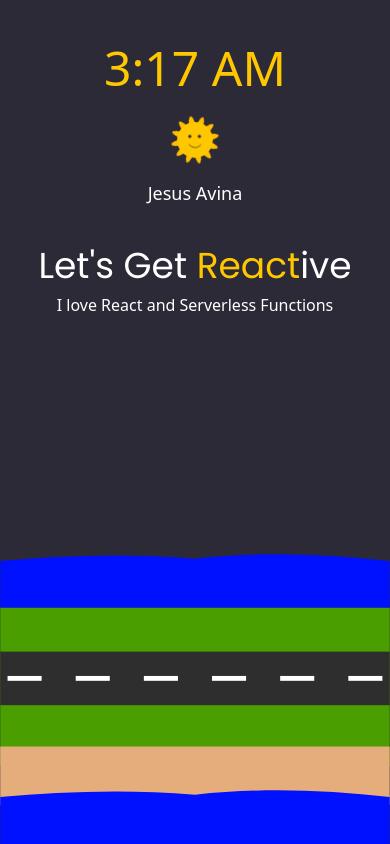
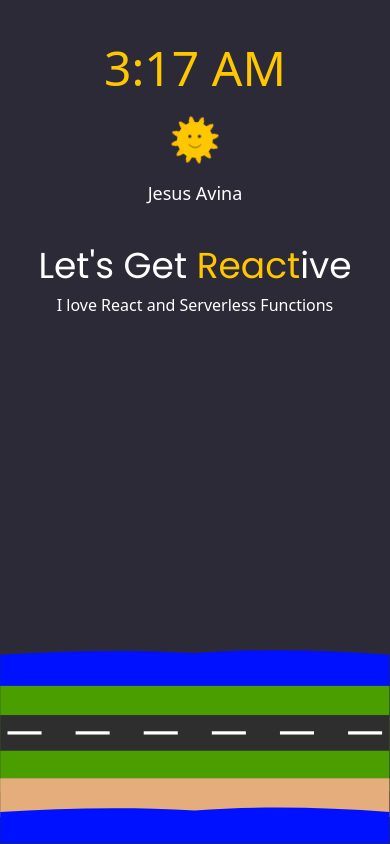
Before and after one commit to javina89/jesusavina.com, a React (Vite) app: page / in a window 390 px wide. Built offline with nearby package versions, Linux system fonts and the light colour scheme; a web font is replaced by a local one.

Commit message:
Minimizing height svg for mobile again.

```diff
--- a/src/LandingSVG.tsx
+++ b/src/LandingSVG.tsx
@@ -33,7 +33,7 @@
         }
     }
 
-    const sceneSVG = <motion.svg className="absolute inset-x-0 bottom-0" viewBox="0 0 1669 1242"><path id="NorthWater" d="M1.042,29.83c263.609,-23.848 541.234,-34.124 833.333,-10.019c281.396,-31.32 559.06,-20.315 833.333,10.019l0,200.378l-1666.67,0" fill="#01f"/><rect id="Grass" x="1.042" y="230.208" width="1666.67" height="677.083" fill="#4b9e00"/><g id="Road"><rect x="1.042" y="417.708" width="1666.67" height="229.167" fill="#2e2e2e"/><rect x="32.292" y="521.875" width="145.833" height="20.833" fill="#fff"/><rect x="323.958" y="521.875" width="145.833" height="20.833" fill="#fff"/><rect x="615.625" y="521.875" width="145.833" height="20.833" fill="#fff"/><rect x="907.292" y="521.875" width="145.833" height="20.833" fill="#fff"/><rect x="1198.96" y="521.875" width="145.833" height="20.833" fill="#fff"/><rect x="1490.63" y="521.875" width="145.833" height="20.833" fill="#fff"/></g><rect id="Sand" x="1.042" y="823.958" width="1666.67" height="250" fill="#e5ac7c"/><path id="SouthWater" d="M1.042,1040.25c263.609,-23.848 541.234,-34.125 833.333,-10.019c281.396,-31.32 559.06,-20.316 833.333,10.019l0,200.378l-1666.67,0" fill="#01f"/></motion.svg>
+    const sceneSVG = <motion.svg className="absolute inset-x-0 bottom-0" viewBox="0 0 835 415"><path id="NorthWater" d="M0.425,10.021c131.805,-7.949 270.617,-11.374 416.667,-3.339c140.698,-10.44 279.53,-6.772 416.667,3.339l-0,66.793l-833.334,0" fill="#01f"/><rect id="Grass" x="0.425" y="76.814" width="833.333" height="225.694" fill="#4b9e00"/><g id="Road"><rect x="0.425" y="139.314" width="833.333" height="76.389" fill="#2e2e2e"/><rect x="16.05" y="174.036" width="72.917" height="6.944" fill="#fff"/><rect x="161.884" y="174.036" width="72.917" height="6.944" fill="#fff"/><rect x="307.717" y="174.036" width="72.917" height="6.944" fill="#fff"/><rect x="453.55" y="174.036" width="72.917" height="6.944" fill="#fff"/><rect x="599.384" y="174.036" width="72.917" height="6.944" fill="#fff"/><rect x="745.217" y="174.036" width="72.917" height="6.944" fill="#fff"/></g><rect id="Sand" x="0.425" y="274.731" width="833.333" height="83.333" fill="#e5ac7c"/><path id="SouthWater" d="M0.425,346.827c131.805,-7.949 270.617,-11.375 416.667,-3.34c140.698,-10.44 279.53,-6.772 416.667,3.34l-0,66.793l-833.334,-0" fill="#01f"/></motion.svg>
 
     return (
         <div className="max-w-xs">
```
Also changed, not shown: 2 other files (tests, documents, lock files or other folders).
